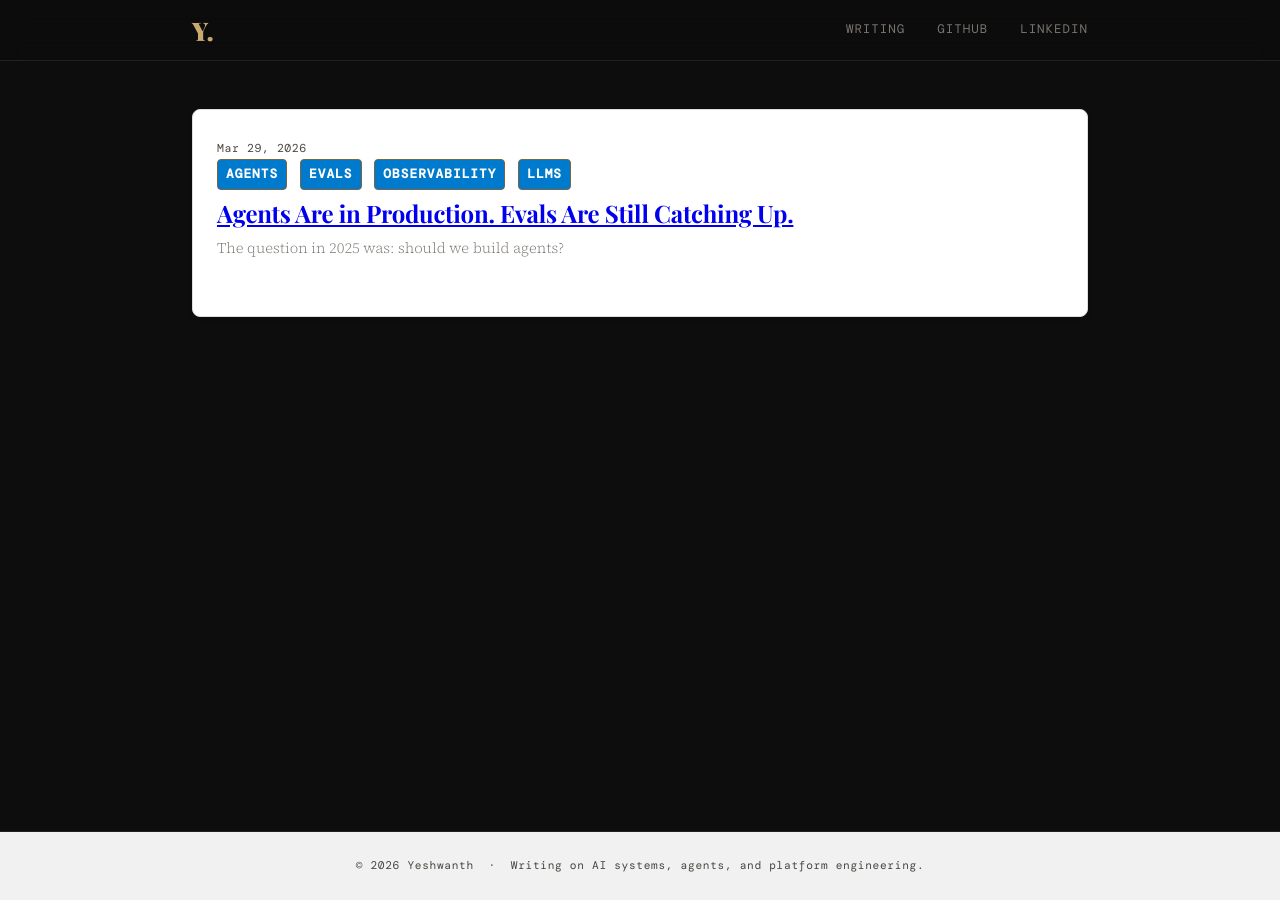
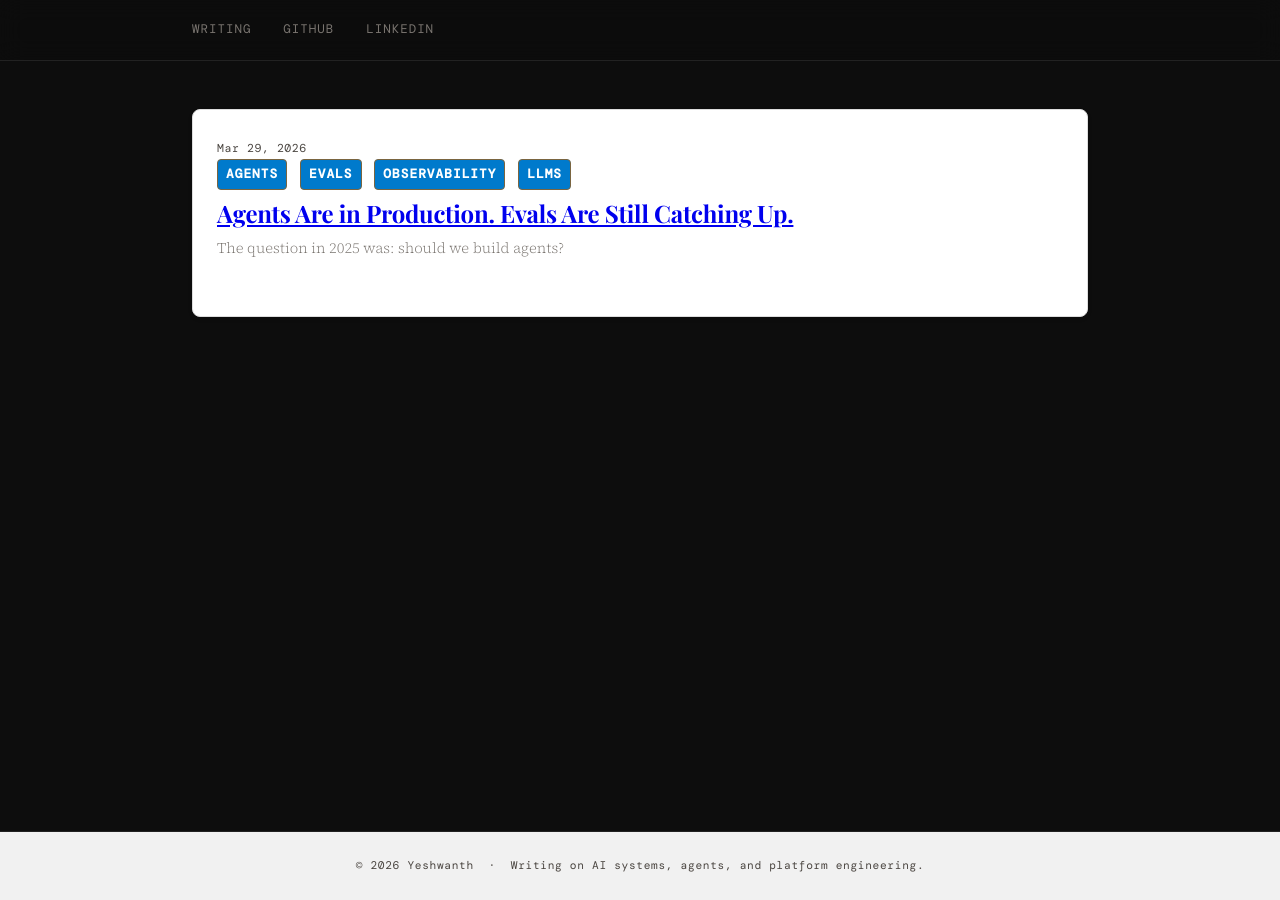
Before and after one commit to YeshwanthSadum/YeshwanthSadum.github.io, a Jekyll site: the page built from blogs/index.html, in a window 1280 px wide. Built offline with Jekyll 4.4.1, drawn with Linux system fonts in a browser that asks for light colours; some web fonts are replaced.

Commit message:
The "YeshwanthSadum" (or "Y.") heading has now been completely removed from the header on all blog pages

```diff
--- a/blogs/_layouts/default.html
+++ b/blogs/_layouts/default.html
@@ -15,16 +15,6 @@
 
   <header class="site-header">
     <nav class="nav-inner">
-      {% if page.layout == 'post' %}
-        <div class="post-title-block">
-          <div class="post-page-title">{{ page.title }}</div>
-          {% if page.subtitle %}
-            <div class="post-page-subtitle">{{ page.subtitle }}</div>
-          {% endif %}
-        </div>
-      {% else %}
-        <a href="{{ '/' | relative_url }}" class="site-logo">Y.</a>
-      {% endif %}
       <div class="nav-links">
         <a href="{{ '/' | relative_url }}">Writing</a>
         <a href="https://github.com/YeshwanthSadum" target="_blank" rel="noopener">GitHub</a>
```
